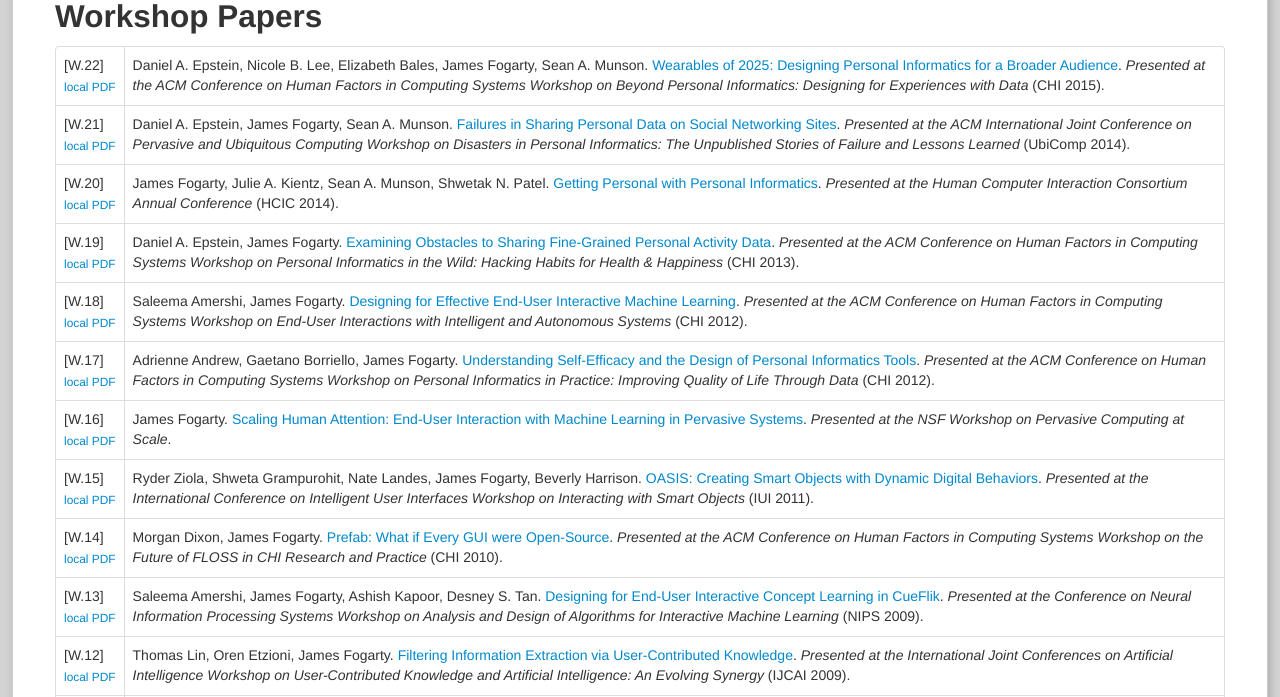
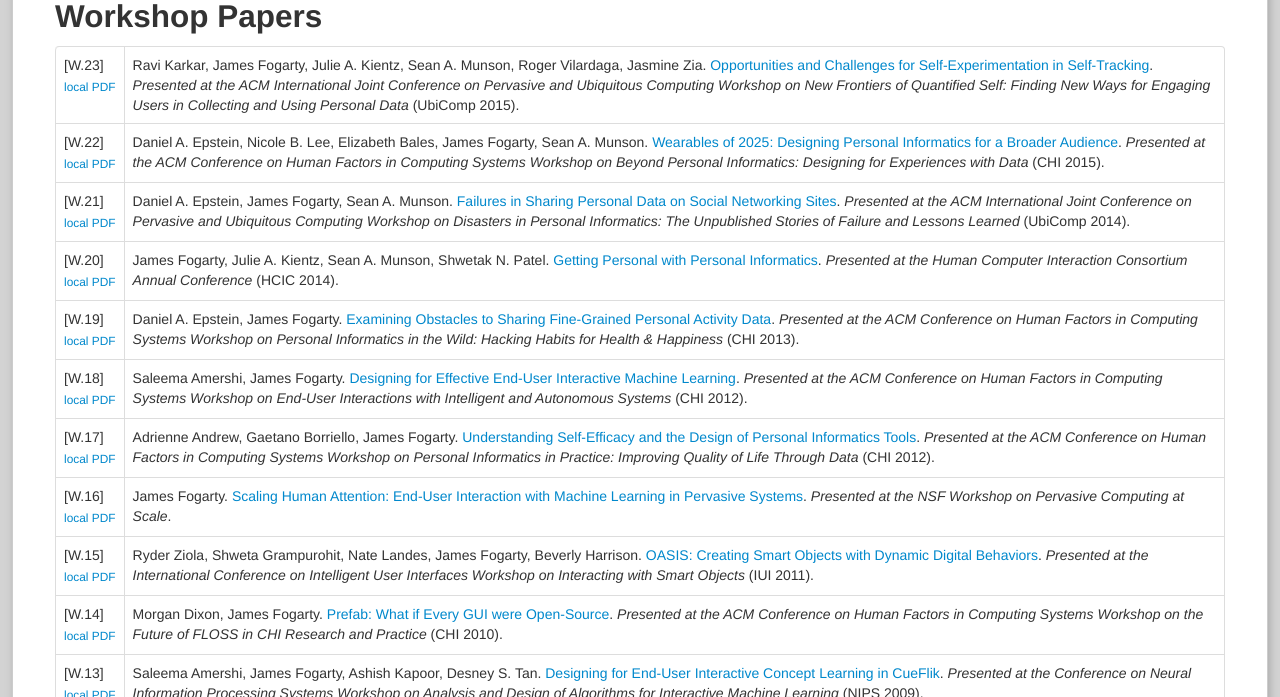
Before and after one commit to karkar/web-jayfo, a Jekyll site: the page built from publications.md, in a window 1280 px wide and 900 px high, scrolled down 6487 px, cut to the strip 203-900 px from the top of the window. Built offline with Jekyll 4.4.1, drawn with Linux system fonts in a browser that asks for light colours.

Commit message:
Adding Ubicomp 2015 QS paper

```diff
--- a/_data/authors.yml
+++ b/_data/authors.yml
@@ -286,6 +286,11 @@
     - Kapoor
     - Ashish
 
+id_author_karkar_ravi:
+  name:
+    - Karkar
+    - Ravi
+
 id_author_keyani_pedram:
   name:
     - Keyani
@@ -521,6 +526,11 @@
     - Van Metre
     - Christina
 
+id_author_vilardaga_roger:
+  name:
+    - Vilardaga
+    - Roger
+
 id_author_welbourne_evan:
   name:
     - Welbourne
@@ -563,6 +573,11 @@
     - Zhang
     - Xianhang
 
+id_author_zia_jasmine:
+  name:
+    - Zia
+    - Jasmine
+
 id_author_ziola_ryder:
   name:
     - Ziola
--- a/_data/workshoppapers.yml
+++ b/_data/workshoppapers.yml
@@ -1,4 +1,17 @@
 ---
+
+id_workshoppaper_ubicomp2015_quantifiedself:
+  pubnum: W.23
+  authors:
+    - id_author_karkar_ravi
+    - id_author_fogarty_james
+    - id_author_kientz_julie
+    - id_author_munson_sean
+    - id_author_vilardaga_roger
+    - id_author_zia_jasmine
+  title: 'Opportunities and Challenges for Self-Experimentation in Self-Tracking'
+  workshop: id_workshop_ubicomp2015_quantified_self
+  localpdf: workshop-ubicomp2015-qs.pdf
 
 id_workshoppaper_chi2015_personalinformatics:
   pubnum: W.22
--- a/_data/workshops.yml
+++ b/_data/workshops.yml
@@ -1,4 +1,9 @@
 ---
+
+id_workshop_ubicomp2015_quantified_self:
+  longname: 'Presented at the ACM International Joint Conference on Pervasive and Ubiquitous Computing Workshop on New Frontiers of Quantified Self: Finding New Ways for Engaging Users in Collecting and Using Personal Data'
+  shortname: UbiComp 2015
+  year: 2015
 
 id_workshop_chi2015_personal_informatics:
   longname: 'Presented at the ACM Conference on Human Factors in Computing Systems Workshop on Beyond Personal Informatics: Designing for Experiences with Data'
```
Also changed, not shown: 1 other file.
